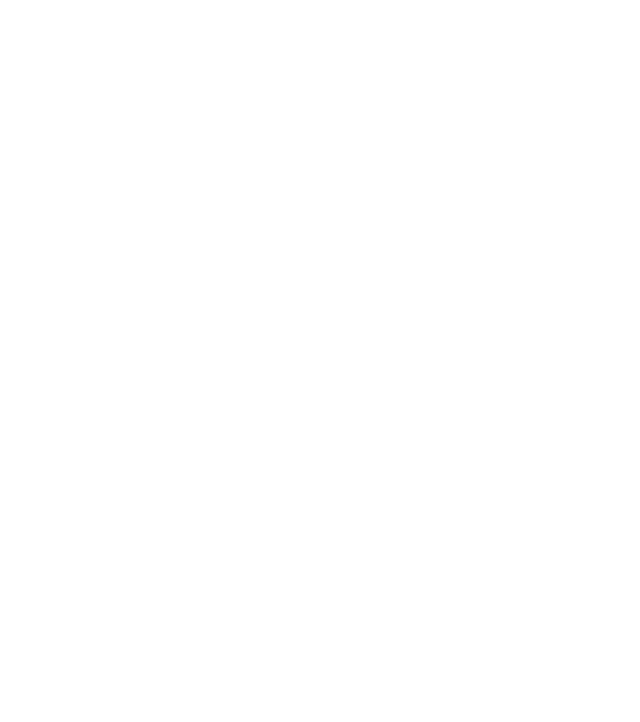
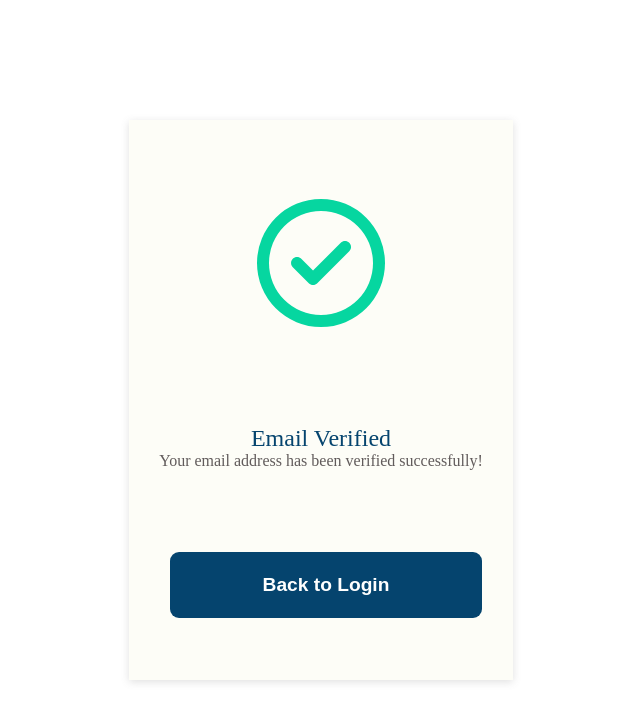
Before and after one commit to DevFrancesca/Finsworth_PRO, a React (Vite) app: page /verification in a window 1280 px wide. Before the commit this address had no page. Shown: the top 722 px of the page, without its empty margins (319-959 px from the left). Built offline with nearby package versions, Linux system fonts and the light colour scheme.

Commit message:
verification page

```diff
--- a/src/App.jsx
+++ b/src/App.jsx
@@ -7,7 +7,6 @@
 import AdminDashboard from './components/privateFolder/superAdmin/superJSXFolder/AdminDashboard'
 import AdminMenu from './components/privateFolder/superAdmin/superJSXFolder/AdminMenu'
 import AdminHistory from './components/privateFolder/superAdmin/superJSXFolder/AdminHistory'
-import AdminNotification from './components/privateFolder/superAdmin/superJSXFolder/AdminNotification'
 import CreateBudget from './components/privateFolder/superAdmin/superJSXFolder/CreateBudget'
 import AdminExpenses from './components/privateFolder/superAdmin/superJSXFolder/AdminExpenses'
 import Settings from './components/privateFolder/superAdmin/superJSXFolder/Settings'
@@ -19,6 +18,7 @@
 import ForgotPassword from './components/pages/ForgotPassword'
 import NewPassword from './components/pages/NewPassword'
 import About from './components/body/About'
+import Verification from './components/pages/Verification'
 
 
 const App = () => {
@@ -30,6 +30,7 @@
         <Route path='/aboutus' element={<About/>}/>
         <Route path='/login' element={<Login/>}/>
         <Route path='/signup' element={<Signup/>}/>
+        <Route path='/verification'element={<Verification/>}/>
         <Route path= '/contactus' element={<ContactPage/>}/>
         <Route path='/forgotpassword' element={<ForgotPassword/>}/>
         <Route path='/newpassword' element={<NewPassword/>}/>
@@ -40,7 +41,6 @@
           <Route path='/admindashboard' element={<AdminDashboard/>}/>
           <Route path='/adminmenu' element={<AdminMenu/>}/>
           <Route path='/adminhistory' element={<AdminHistory/>}/>
-          <Route path='/adminnotification' element={<AdminNotification/>}/>
           <Route path='/createbudget' element={<CreateBudget/>}/>
           <Route path='/adminexpenses' element={<AdminExpenses/>}/>
           <Route path='/settings' element={<Settings/>}/>
--- a/src/components/pages/NewPassword.jsx
+++ b/src/components/pages/NewPassword.jsx
@@ -26,10 +26,12 @@
           <div className="newPasswordWrap">
             <h3>Create Password?</h3>
             <p>Your new password must be different from your previous<br/> password.</p>
+
             <div className="newPasswordInput">
               <label htmlFor="">Password</label>
-              <input type="text" />
+              <input type="password" />
             </div>
+
             <button onClick={loginPage}>Reset Password</button>
           </div>
         </div>
--- a/src/components/pages/Signup.jsx
+++ b/src/components/pages/Signup.jsx
@@ -101,7 +101,7 @@
 
       Swal.fire({
         title: 'Sign Up Successful!',
-        text: `${response.data.message}`,
+        text: 'You have successfully signed up! Please check mail for verification.',
         icon: 'success',
         showCancelButton: false,
         confirmButtonColor: '',
--- a/src/components/pages/Verification.jsx
+++ b/src/components/pages/Verification.jsx
@@ -1,161 +1,27 @@
-import React, { useState, useRef, useEffect } from 'react';
-import axios from 'axios';
-import Swal from 'sweetalert2';
-import { useNavigate } from 'react-router-dom';
-import GL from '../images/goldLogo.png';
-import '../pagesCSS/OtpPage.css';
-import { CirclesWithBar } from 'react-loader-spinner';
-import { useDispatch } from 'react-redux';
-import { UserToken } from '../../features/Slice';
+import React from 'react'
+import { FaRegCircleCheck } from "react-icons/fa6";
+import { Link } from 'react-router-dom';
+import '../pagesCSS/Verification.css'
 
 const Verification = () => {
-  const navigate = useNavigate();
-  const homePage = () => {
-    navigate('/');
-  };
-
-  const inputRefs = [useRef(), useRef(), useRef(), useRef()];
-  const [isLoading, setIsLoading] = useState(false);
-  const [verificationResult, setVerificationResult] = useState('');
-  const [countdown, setCountdown] = useState(300);
-  const [token, setToken] = useState('')
-
-  useEffect(() => {
-    const timer = setInterval(() => {
-      setCountdown((prevCountdown) => prevCountdown - 1);
-    }, 1000);
-
-    return () => {
-      clearInterval(timer);
-    };
-  }, []);
-
-  const formatTime = (time) => {
-    const minutes = Math.floor(time / 60);
-    const seconds = time % 60;
-    return `${minutes < 10 ? '0' + minutes : minutes}:${seconds < 10 ? '0' + seconds : seconds}`;
-  };
-
-  const handleInputChange = (index, value) => {
-    if (value.length === 1 && index < inputRefs.length - 1) {
-      inputRefs[index + 1].current.focus();
-    }
-  };
-
-  const handleVerification = async () => {
-    setIsLoading(true);
-
-    try {
-      const otp = inputRefs.map(ref => ref.current.value).join(`https://finsworthpro.onrender.com/api/verify/${UserToken}`);
-
-      const Dispatch = useDispatch()
-
-      console.log(otp)
-
-      const response = await axios.post(url, {otp},
-        {
-          headers: {
-            Authorization: `Bearer ${token}`
-          }
-        }
-      );
-      Dispatch(UserToken(response.data.token))
-
-      setIsLoading(false);
-      Swal.fire({
-        title: 'Account verified Successfully!',
-        text: `${response.data.message}`,
-        icon: 'success',
-        showCancelButton: false,
-        confirmButtonColor: '',
-        allowOutsideClick: false,
-      });
-
-      if (response.data.verified) {
-        setVerificationResult('Account verified successfully.');
-      } else {
-        setVerificationResult('Account verification failed.');
-      }
-
-      navigate('/login')
-    } catch (error) {
-      Swal.fire({
-        icon: 'error',
-        title: error.response.message,
-        text: 'Account verification failed!',
-        color: 'red'
-      });
-      console.error('Error verifying account:', error.message);
-      setVerificationResult('Error verifying account.');
-    }
-  };
-
-  useEffect(() => {
-
-    const fetchToken = async () => {
-      try {
-        // Fetching token from your backend or local storage
-        const response = await axios.get('https://finsworthpro.onrender.com/api/resendOtp');
-        const fetchedToken = response.data.token;
-        setToken(fetchedToken);
-      } catch (error) {
-        console.error('Error fetching token:', error.message);
-      }
-    };
-
-    fetchToken();
-  }, []);
-
   return (
-    <article className="otpBody">
-      <section className="otpBodyLeft">
-        <img src={GL} alt="logo" onClick={homePage} />
-      </section>
-      <section className="otpBodyMiddle">
-        <div className="otpCard">
-          <div className="otpCardUp">
-            <h3>Sign Up</h3>
-            <h5>Verify your account</h5>
-            <p>We've sent a One Time Password(OTP) to <br />**********@gmail.com</p>
+    <div className='verifyBody'>
+      <div className="verifyContainer">
+          <div className="verifyIcon">
+            <FaRegCircleCheck style={{fontSize:"8rem",color:"#06d6a0"}} />
           </div>
-          <div className="otpCardDown">
-            <h6>{formatTime(countdown)}</h6>
-
-            <div className="otpCardInputs">
-              {inputRefs.map((ref, index) => (
-                <input
-                  key={index}
-                  ref={ref}
-                  maxLength={1}
-                  onChange={(e) => handleInputChange(index, e.target.value)}
-                />
-              ))}
-            </div>
-            <p>Didn't receive an OTP? <span>RESEND</span></p>
-            <button onClick={handleVerification}>
-              {isLoading ?
-                <CirclesWithBar
-                  height="30"
-                  width="30"
-                  color="#219EBC"
-                  outerCircleColor="#FB8500"
-                  innerCircleColor="#219EBC"
-                  barColor="#219EBC"
-                  ariaLabel="circles-with-bar-loading"
-                  wrapperStyle={{}}
-                  wrapperClass=""
-                  visible={true}
-                /> :
-                "Verify"
-              }
-            </button>
-            <span style={{ color: "red" }}>{verificationResult}</span>
+          <div className="verifyTitle">
+            <h2>Email Verified</h2>
+            <span>Your email address has been verified successfully!</span>
+          </div>
+          <div className="verifyBtn">
+              <button>
+                <Link to='/login' style={{textDecoration:'none', color:"white"}}> Back to Login </Link>
+              </button>
           </div>
         </div>
-      </section>
-      <section className="otpBodyRight"></section>
-    </article>
-  );
-};
+    </div>
+  )
+}
 
-export default Verification;
+export default Verification
--- a/src/components/pagesCSS/Verification.css
+++ b/src/components/pagesCSS/Verification.css
@@ -1,113 +1,60 @@
-.otpBody{
+.verifyBody{
     width: 100%;
     height: 100vh;
-    background-color: #FFFDFD;
     display: flex;
+    justify-content: center;
+    align-items: center;
 }
-.otpBodyLeft{
-    width: 20%;
-    height: 100%;
-    display: flex;
-}
-.otpBodyLeft > img{
-    width: 80%;
-    height: 20%;
-    object-fit: contain;
-}
-.otpBodyMiddle{
-    width: 60%;
-    height: 100%;
-    /* background-color: red; */
-    display: flex;
-    align-items: center;
-    justify-content: center;
-}
-.otpCard{
-    width: 55%;
-    height: 60%;
-    background-color: #FFFDFD;
-    box-shadow: rgba(0, 0, 0, 0.35) 0px 3px 10px;
-    border-radius: 5px;
+.verifyContainer{
+    width: 30%;
+    height: 70%;
+    background: #FDFDF7;
+    box-shadow: rgba(99, 99, 99, 0.2) 0px 2px 8px 0px;
     display: flex;
     align-items: center;
     justify-content: space-evenly;
     flex-direction: column;
 }
-.otpCardUp{
+.verifyIcon{
     width: 90%;
-    height: 40%;
+    height: 30%;
     display: flex;
+    justify-content: center;
     align-items: center;
-    justify-content: space-evenly;
-    flex-direction: column
 }
-.otpCardUp > h3{
-    color: #023047;
-}
-.otpCardUp > p{
-    font-size: 13px;
-    color: #023047;
-    font-weight: 100;
-}
-.otpCardDown{
-    width: 80%;
-    height: 40%;
+.verifyTitle{
+    width: 90%;
+    height: 15%;
     display: flex;
+    justify-content: center;
     align-items: center;
-    justify-content: space-around;
     flex-direction: column;
 }
-.otpCardInputs{
-    width: 40%;
-    height: 15%;
+.verifyTitle > h2{
+    font-size: 1.5rem;
+    font-family: 'Lora',serif;
+    font-weight: 500;
+    color: #05446E;
+}
+.verifyTitle > span{
+    font-family: 'Lora',serif;
+    font-size: 1rem;
+    color: #615b5b;
+}
+.verifyBtn{
+    width: 90%;
+    height: 13%;
     display: flex;
+    justify-content: center;
     align-items: center;
-    justify-content: space-evenly;
-}
-.otpCardInputs > input{
-    width: 20%;
-    height: 100%;
-    padding: 7px;
-    border-radius: 2px;
-    outline: none;
-    border: 1px solid lightgray;
-    font-size: 10px;
-}
-.otpCardInputs > input:hover{
-    border: 1px solid #FB8500;
-}
-.otpCardDown > p{
-    font-size: 13px;
-    color: #023047;
-}
-.otpCardDown > p > span{
-    color: #FB8500;
+}.verifyBtn > button{
+    width: 90%;
+    height: 90%;
+    background: #05446E;
+    color: #FDFDF7;
+    border: none;
+    border-radius: 9px;
+    font-size: 1.2rem;
+    font-weight: 600;
     cursor: pointer;
 }
-.otpCardDown > p > span:hover{
-    color: #c46800;
-}
-.otpCardDown > button{
-    width: 55%;
-    height: 30%;
-    display: flex;
-    align-items: center;
-    justify-content: center;
-    background-color: #023047;
-    border: none;
-    border-radius: 8px;
-    color: #FFFDFD;
-    cursor: pointer;
-    transition: all 260ms ease;
-    transform: scale(1);
-}
-.otpCardDown > button:hover{
-    color: #FB8500;
-    transform: scale(0.9);
-}
-
-.otpBodyRight{
-    width: 20%;
-    height: 100%;
-    /* background-color: aqua; */
-}
--- a/src/components/privateFolder/HeaderProfile.jsx
+++ b/src/components/privateFolder/HeaderProfile.jsx
@@ -13,9 +13,9 @@
         <h5>FINSWORTH PRO</h5>
       </section>
       <section className="adminHeaderRight">
-        <div className="adminHeaderNotiImg">
+        {/* <div className="adminHeaderNotiImg">
           <FaBell/>
-        </div>
+        </div> */}
         <h5>Francesca</h5>
         <div className="adminHeaderImg">
           <CiBellOn/>
--- a/src/components/privateFolder/superAdmin/superJSXFolder/AdminMenu.jsx
+++ b/src/components/privateFolder/superAdmin/superJSXFolder/AdminMenu.jsx
@@ -61,7 +61,7 @@
             <div className="navLogo">
               <CiBellOn/>
             </div>
-            <NavLink to='/adminnotification' className={({isActive})=> isActive? "active" : "inActive"}>NOTIFICATION</NavLink>
+            <NavLink to='/adminhistory' className={({isActive})=> isActive? "active" : "inActive"}>HISTORY</NavLink>
             <div className="navLogo"></div>
           </div>
 
@@ -95,7 +95,7 @@
             <nav>LOGOUT</nav>
             <div className="bottomNavLogo"></div>
           </div>
-          <nav>HIDE SIDE BAR</nav>
+          {/* <nav>HIDE SIDE BAR</nav> */}
         </section>
 
       </div>
--- a/src/components/privateFolder/superAdmin/superJSXFolder/Modal.jsx
+++ b/src/components/privateFolder/superAdmin/superJSXFolder/Modal.jsx
@@ -49,6 +49,9 @@
       console.error('Error fetching data:', error);
 
      }
+     finally{
+      setIsLoading(false)
+    }
   }
 
   return (
```
Also changed, not shown: src/components/pages/ForgotPassword.jsx (+37 -34 lines), src/components/pages/Login.jsx (+4 -6 lines), src/components/privateFolder/superAdmin/superCSSFolder/AdminMenu.css (+5 -5 lines).
